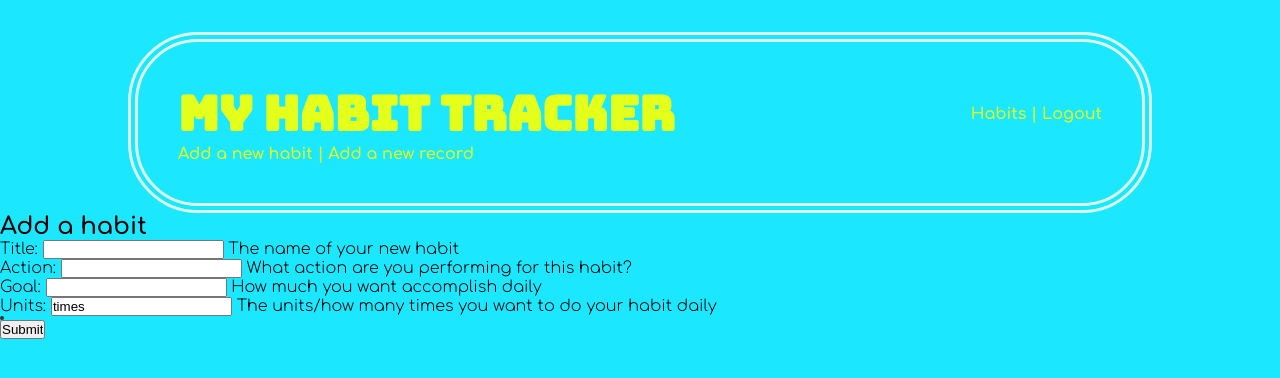
After one commit to momentum-cohort-2020-01/habit-tracker-team-hereford, a Django app: page /add_habit/ in a window 1280 px wide. The commit adds this page. Shown: the top 378 px of the page. Run offline with Django 3.2, Linux system fonts and the light colour scheme; the visitor is signed in with stand-in values (Sample User, id 1).

Commit message:
Adds forms and redefines home page url

```diff
--- a/config/urls.py
+++ b/config/urls.py
@@ -7,9 +7,10 @@ from core import views
 urlpatterns = [
     path('admin/', admin.site.urls),
     path('accounts/', include('registration.backends.default.urls')),
-    path('', views.home, name="home"),
-    path('habits/', views.habits, name="habits"),
-    path('habit_records/<int:pk>', views.habit_records, name="habit_records"),
+    path('', views.habits, name='habits'),
+    path('habit_records/<int:pk>', views.habit_records, name='habit_records'),
+    path('add_habit/', views.add_habit, name='add_habit'),
+    path('add_record/', views.add_record, name='add_record'),
 
 ]
 
--- a/core/forms.py
+++ b/core/forms.py
@@ -1,3 +1,20 @@
 from django import forms
 
 from .models import Habit, Record, Observer
+
+
+class HabitForm(forms.ModelForm):
+
+    class Meta:
+        model = Habit
+        fields = ('title', 'action', 'goal', 'units',)
+
+
+class RecordForm(forms.ModelForm):
+
+    class Meta:
+        model = Record
+        fields = ('habit', 'date', 'achievement',)
+        widgets = {
+            'date': forms.DateInput(format=('%m/%d/%Y'), attrs={'type': 'date'})
+        }
--- a/core/models.py
+++ b/core/models.py
@@ -1,3 +1,4 @@
+from datetime import date
 from django.db import models
 
 from django.contrib.auth.models import User
@@ -5,10 +6,14 @@ from django.contrib.auth.models import User
 
 class Habit(models.Model):
     created_at = models.DateTimeField(auto_now_add=True)
-    title = models.CharField(max_length=64)
-    action = models.CharField(max_length=64)
-    units = models.CharField(max_length=64, default='times')
-    goal = models.PositiveIntegerField()
+    title = models.CharField(
+        max_length=64, help_text='The name of your new habit')
+    action = models.CharField(
+        max_length=64, help_text='What action are you performing for this habit?')
+    units = models.CharField(max_length=64, default='times',
+                             help_text='The units/how many times you want to do your habit daily')
+    goal = models.PositiveIntegerField(
+        help_text='How much you want accomplish daily')
     owner = models.ForeignKey(
         User, related_name='habits', on_delete=models.CASCADE)
 
@@ -18,8 +23,9 @@ class Habit(models.Model):
 
 class Record(models.Model):
     created_at = models.DateTimeField(auto_now_add=True)
-    date = models.DateField(blank=True, null=True)
-    achievement = models.PositiveIntegerField(default=0)
+    date = models.DateField(default=date.today)
+    achievement = models.PositiveIntegerField(
+        default=0, help_text='How much/many times do you do your habit?')
     habit = models.ForeignKey(
         Habit, on_delete=models.CASCADE, related_name='records', blank=True, null=True)
     owner = models.ForeignKey(
--- a/core/templates/base.html
+++ b/core/templates/base.html
@@ -33,6 +33,12 @@
       <a class='register' href="/accounts/register">Register</a>
       {% endif %}
     </div>
+
+    <div>
+      <a href="{% url 'add_habit' %}">Add a new habit</a>
+      |
+      <a href="{% url 'add_record' %}">Add a new record</a>
+    </div>
   </header>
 
   {% block content %}
--- /dev/null
+++ b/core/templates/core/add_form.html
@@ -0,0 +1,14 @@
+{% extends 'base.html' %}
+
+{% block content %}
+
+<h2>Add a {{type}}</h2>
+<form action="" method="post">
+    {% csrf_token %}
+    <table>
+        {{ form.as_p }}
+    </table>
+    <input type="submit" class="button" value='Submit'>
+</form>
+
+{% endblock %}
--- a/core/views.py
+++ b/core/views.py
@@ -2,12 +2,7 @@ from django.shortcuts import render, redirect
 from django.contrib.auth.decorators import login_required
 from django.contrib.auth.models import User
 from .models import Habit, Record, Observer
-
-# from .forms import ...
-
-
-def home(request):
-    return render(request, 'base.html')
+from .forms import HabitForm, RecordForm
 
 
 @login_required(login_url='/accounts/login')
@@ -25,3 +20,32 @@ def habit_records(request, pk):
     records = Record.objects.filter(owner=user, habit=habit)
     context = {'records': records, 'habit': habit}
     return render(request, 'core/habit_records.html', context=context)
+
+
+@login_required(login_url='/accounts/login/')
+def add_habit(request):
+    if request.method == "POST":
+        form = HabitForm(request.POST)
+        if form.is_valid():
+            habit = form.save(commit=False)
+            habit.owner = request.user
+            habit.save()
+        return redirect('habits')
+    else:
+        form = HabitForm()
+    return render(request, 'core/add_form.html', {'form': form, 'type': 'habit'})
+
+
+@login_required(login_url='/accounts/login/')
+def add_record(request):
+    if request.method == "POST":
+        form = RecordForm(request.POST)
+        if form.is_valid():
+            record = form.save(commit=False)
+            record.owner = request.user
+            record.save()
+            habit_pk = record.habit.pk
+        return redirect('habit_records', habit_pk)
+    else:
+        form = RecordForm()
+    return render(request, 'core/add_form.html', {'form': form, 'type': 'record'})
```
Also changed, not shown: core/migrations/0008_auto_20200305_1215.py (added), core/migrations/0009_auto_20200305_1311.py (added).
